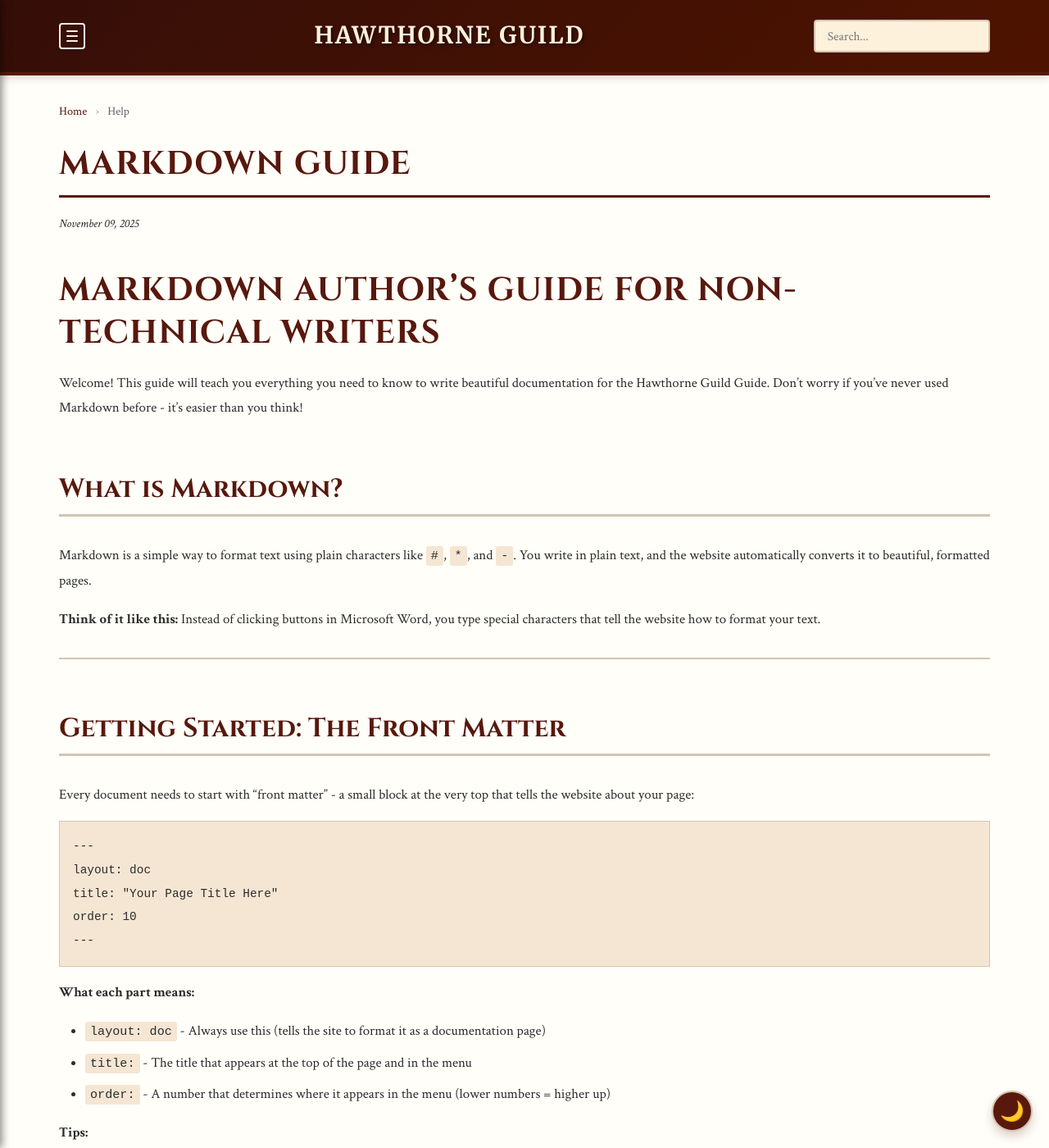
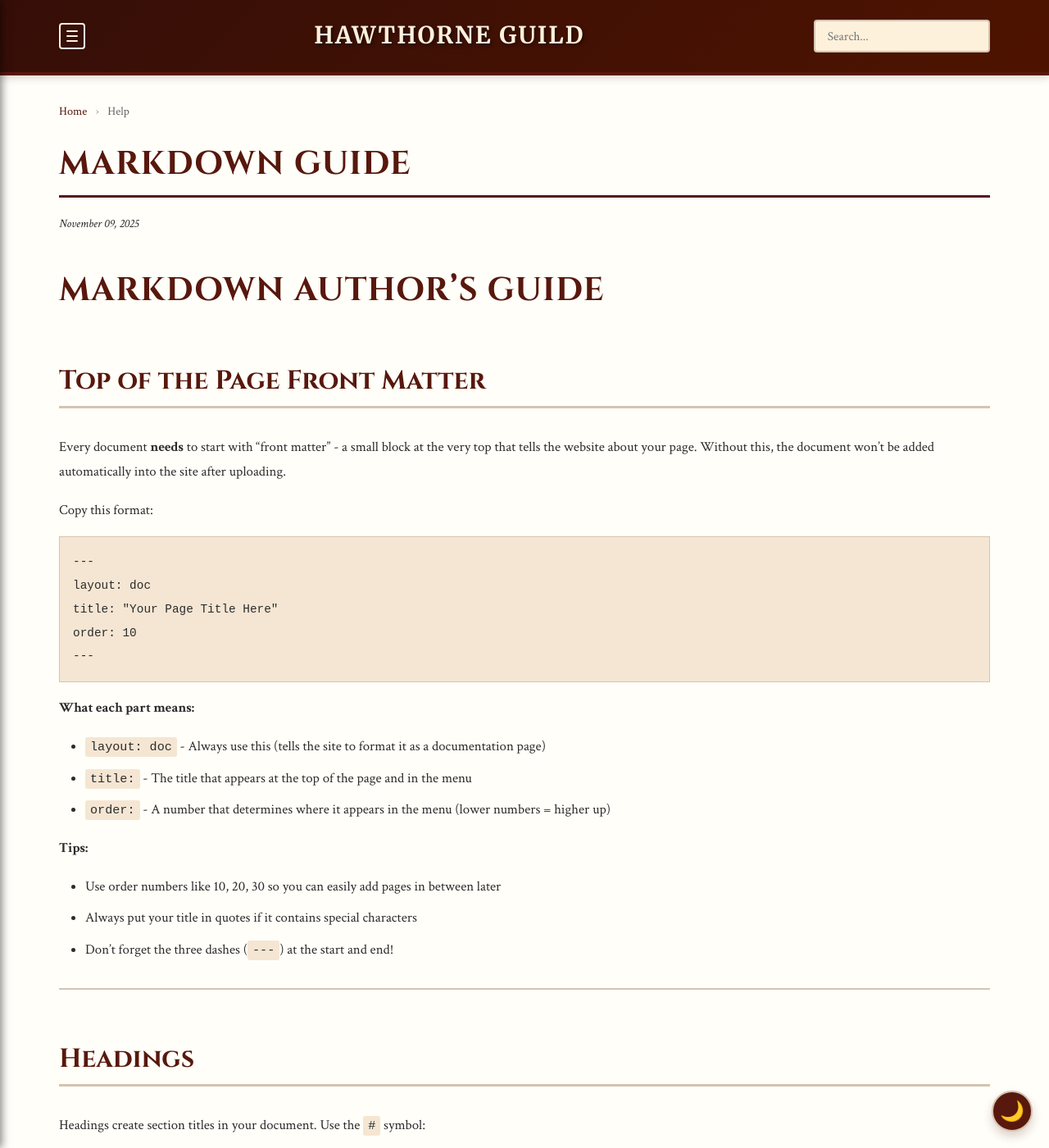
Before and after one commit to coconutswallow/Guides, a Jekyll site: the page built from _help/markdown.md, in a window 1280 px wide and 1400 px high. Shown: the whole window at 82% size. Built offline with Jekyll 4.4.1, drawn with Linux system fonts in a browser that asks for light colours; comment, search, counter and statistics services are not loaded; some of the changed text lies outside the part shown.

Commit message:
site documentation

````diff
--- a/_config.yml
+++ b/_config.yml
@@ -74,9 +74,6 @@
   - title: "❓ FAQ"
     collection: faq
 
-  - title: "Site Documentation"
-    collection: help
-
   # ========================================================
   # Separator will be added with CSS/HTML
   # Not used, ut just an example of how we can add external links to the menu if needed
--- a/_help/markdown.md
+++ b/_help/markdown.md
@@ -4,21 +4,13 @@
 order: 3
 ---
 
-# Markdown Author's Guide for Non-Technical Writers
+# Markdown Author's Guide
 
-Welcome! This guide will teach you everything you need to know to write beautiful documentation for the Hawthorne Guild Guide. Don't worry if you've never used Markdown before - it's easier than you think!
+## Top of the Page Front Matter
+Every document **needs** to start with "front matter" - a small block at the very top that tells the website about your page.
+Without this, the document won't be added automatically into the site after uploading.
 
-## What is Markdown?
-
-Markdown is a simple way to format text using plain characters like `#`, `*`, and `-`. You write in plain text, and the website automatically converts it to beautiful, formatted pages.
-
-**Think of it like this:** Instead of clicking buttons in Microsoft Word, you type special characters that tell the website how to format your text.
-
----
-
-## Getting Started: The Front Matter
-
-Every document needs to start with "front matter" - a small block at the very top that tells the website about your page:
+Copy this format:
 
 ```yaml
 ---
@@ -65,6 +57,13 @@
 - Use Heading 2 (`##`) for main sections
 - Use Heading 3 (`###`) for subsections
 - Don't skip levels (don't go from `##` to `####`)
+
+**Note**:  Always add a link break after each heading, e.g.
+
+```## Heading 2
+
+start the paragraph here
+```
 
 ---
 
@@ -443,51 +442,6 @@
 See the Character Creation Guide for details.
 
 ---
-
-## Common Mistakes to Avoid
-
-### ❌ Mistake 1: Forgetting Blank Lines
-```markdown
-## Heading
-This paragraph won't format correctly!
-```
-
-### ✅ Correct:
-```markdown
-## Heading
-
-This paragraph will format correctly!
-```
-
----
-
-### ❌ Mistake 2: Not Using Enough #
-```markdown
-Heading 2
-This won't create a heading!
-```
-
-### ✅ Correct:
-```markdown
-## Heading 2
-
-Now it's a proper heading!
-```
-
----
-
-### ❌ Mistake 3: Broken Links
-```markdown
-[Click here](broken link)
-```
-
-### ✅ Correct:
-```markdown
-[Click here](https://www.example.com)
-```
-
----
-
 ## Quick Reference Cheat Sheet
 
 | What You Want | Syntax | Example |
````
Also changed, not shown: _help/collections.md (+1 -1 lines), _help/start.md (+7 -2 lines).
